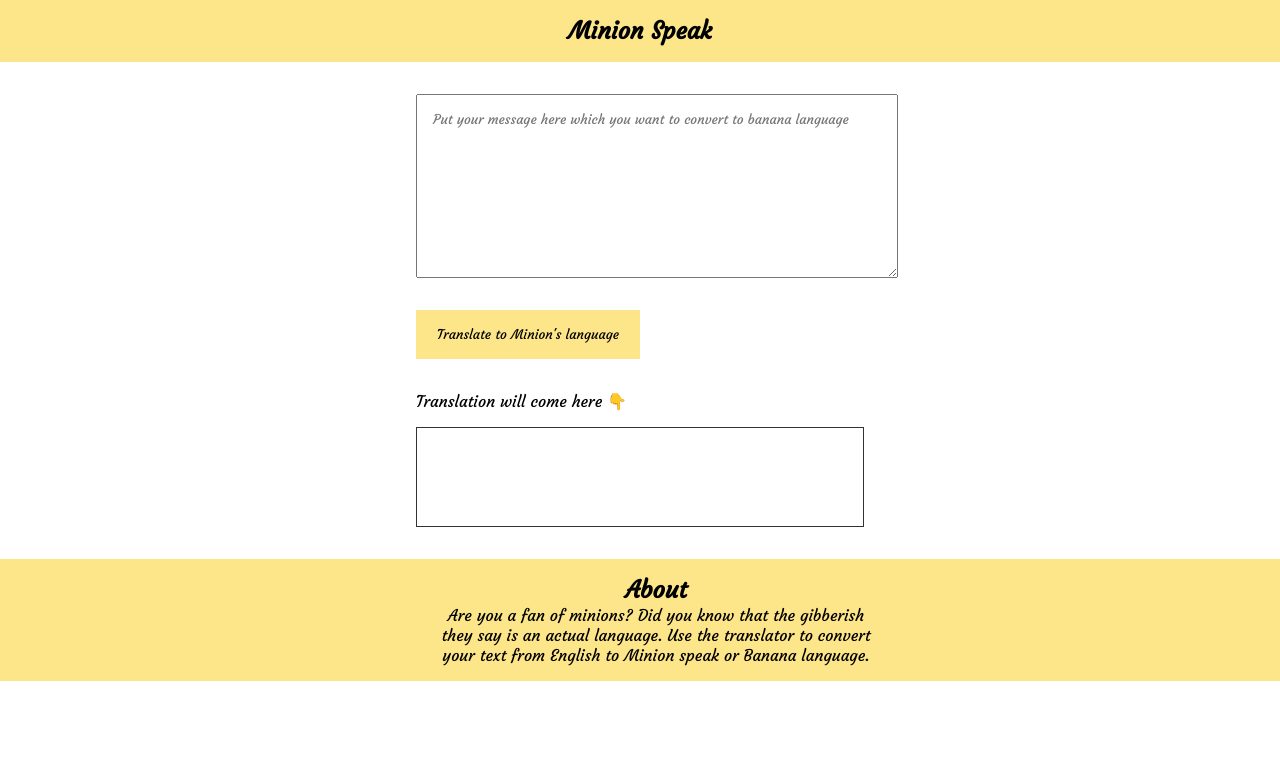
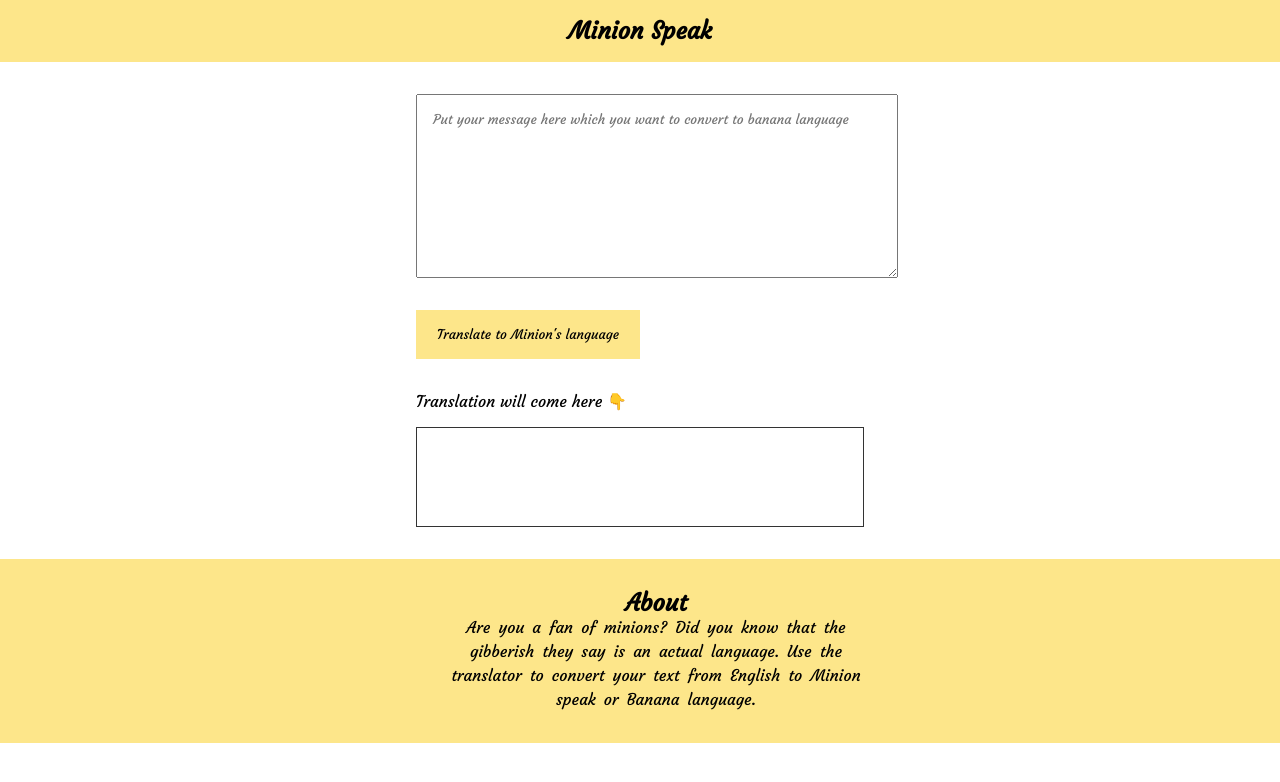
Before and after one commit to saweerawal/minions-speak-app, a plain HTML site: page index.html in a window 1280 px wide. Shown: the top 782 px of the page. Drawn offline with Linux system fonts and the light colour scheme.

Commit message:
fix: fixed the footer text styling

```diff
--- a/style.css
+++ b/style.css
@@ -43,7 +43,9 @@ nav{
 footer{
     width: 100%;
     background-color: var(--primary-color--);
-    padding: 1rem 1rem;
+    padding: 2rem 1rem;
+    word-spacing: 0.2rem;
+    line-height: 1.5rem;
     max-height: 10%;
     height: 20%;
 }
```
